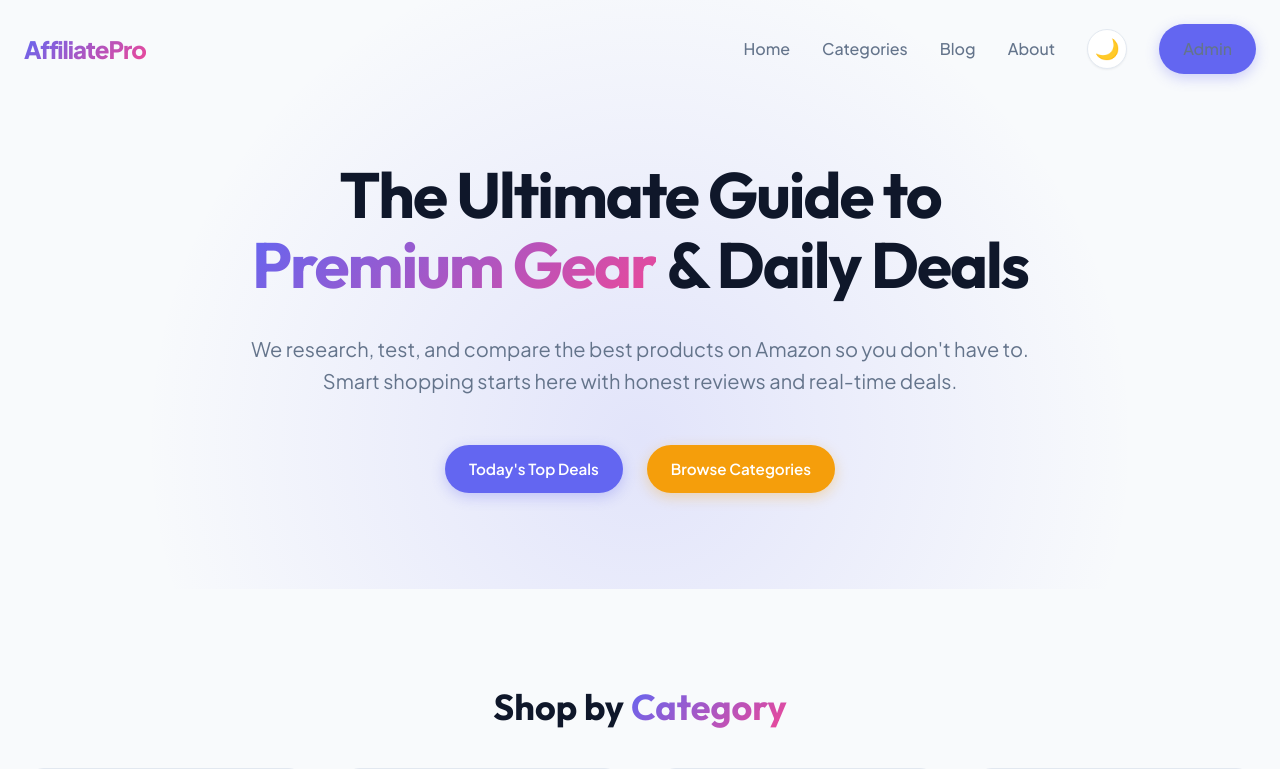
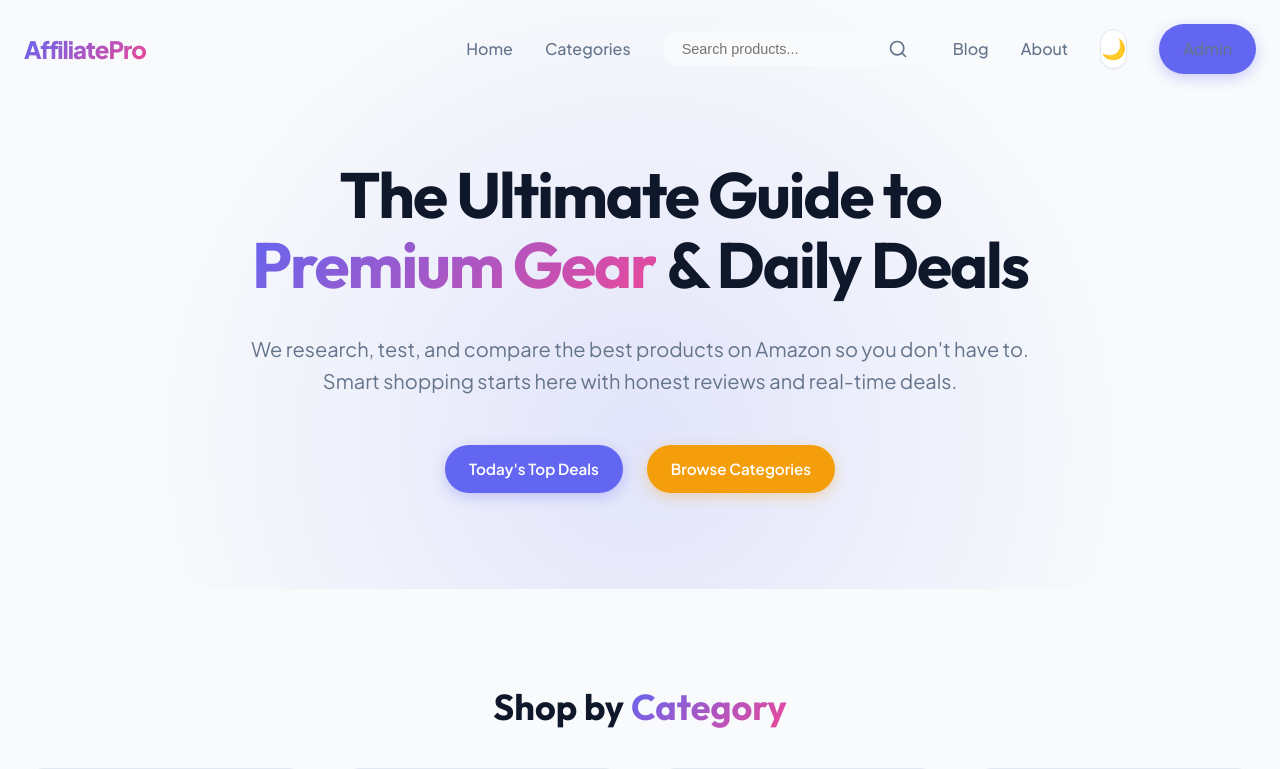
Before and after one commit to mukithasan232/simple-affilliate-site, a Next.js app: page / in a window 1280 px wide. Shown: the top 769 px of the page. Built offline with nearby package versions, Linux system fonts and the light colour scheme.

Commit message:
feat: implement advanced search functionality w/ fuzzy matching

```diff
--- a/package.json
+++ b/package.json
@@ -9,6 +9,7 @@
     "lint": "eslint"
   },
   "dependencies": {
+    "fuse.js": "^7.1.0",
     "jsdom": "^28.1.0",
     "next": "16.1.6",
     "react": "19.2.3",
--- a/src/components/layout/Navbar.tsx
+++ b/src/components/layout/Navbar.tsx
@@ -4,6 +4,7 @@ import Link from "next/link";
 import { useState, useEffect } from "react";
 import styles from "./Navbar.module.css";
 import ThemeToggle from "./ThemeToggle";
+import SearchBar from "../ui/SearchBar";
 
 export default function Navbar() {
     const [scrolled, setScrolled] = useState(false);
@@ -28,6 +29,7 @@ export default function Navbar() {
                     <div className={`${styles.navLinks} ${isMenuOpen ? styles.active : ""}`}>
                         <Link href="/" onClick={() => setIsMenuOpen(false)}>Home</Link>
                         <Link href="/categories" onClick={() => setIsMenuOpen(false)}>Categories</Link>
+                        <SearchBar />
                         <Link href="/blog" onClick={() => setIsMenuOpen(false)}>Blog</Link>
                         <Link href="/about" onClick={() => setIsMenuOpen(false)}>About</Link>
                         <ThemeToggle />
--- /dev/null
+++ b/src/components/ui/SearchBar.module.css
@@ -0,0 +1,52 @@
+.searchForm {
+    position: relative;
+    max-width: 300px;
+    width: 100%;
+}
+
+.inputWrapper {
+    position: relative;
+    display: flex;
+    align-items: center;
+}
+
+.input {
+    width: 100%;
+    padding: 0.6rem 2.5rem 0.6rem 1.2rem;
+    border-radius: var(--radius-full);
+    border: 1px solid var(--border-light);
+    background: var(--bg-body);
+    color: var(--text-main);
+    font-size: 0.9rem;
+    transition: all 0.2s ease;
+    outline: none;
+}
+
+.input:focus {
+    border-color: var(--primary);
+    box-shadow: 0 0 0 2px rgba(99, 102, 241, 0.2);
+}
+
+.iconButton {
+    position: absolute;
+    right: 0.8rem;
+    background: none;
+    border: none;
+    color: var(--text-muted);
+    cursor: pointer;
+    padding: 0;
+    display: flex;
+    align-items: center;
+    transition: color 0.2s;
+}
+
+.iconButton:hover {
+    color: var(--primary);
+}
+
+@media (max-width: 768px) {
+    .searchForm {
+        max-width: 100%;
+        margin-bottom: 1rem;
+    }
+}
--- /dev/null
+++ b/src/components/ui/SearchBar.tsx
@@ -0,0 +1,47 @@
+"use client";
+
+import { useState } from "react";
+import { useRouter } from "next/navigation";
+import styles from "./SearchBar.module.css";
+
+export default function SearchBar() {
+    const [query, setQuery] = useState("");
+    const router = useRouter();
+
+    const handleSearch = (e: React.FormEvent) => {
+        e.preventDefault();
+        if (query.trim()) {
+            router.push(`/search?q=${encodeURIComponent(query)}`);
+        }
+    };
+
+    return (
+        <form className={styles.searchForm} onSubmit={handleSearch}>
+            <div className={styles.inputWrapper}>
+                <input
+                    type="text"
+                    placeholder="Search products..."
+                    value={query}
+                    onChange={(e) => setQuery(e.target.value)}
+                    className={styles.input}
+                />
+                <button type="submit" className={styles.iconButton} aria-label="Search">
+                    <svg
+                        xmlns="http://www.w3.org/2000/svg"
+                        width="20"
+                        height="20"
+                        viewBox="0 0 24 24"
+                        fill="none"
+                        stroke="currentColor"
+                        strokeWidth="2"
+                        strokeLinecap="round"
+                        strokeLinejoin="round"
+                    >
+                        <circle cx="11" cy="11" r="8"></circle>
+                        <line x1="21" y1="21" x2="16.65" y2="16.65"></line>
+                    </svg>
+                </button>
+            </div>
+        </form>
+    );
+}
```
Also changed, not shown: src/app/search/page.tsx (added, +51 -0 lines), src/app/search/search.module.css (added, +34 -0 lines), 1 other file (tests, documents, lock files or other folders).
